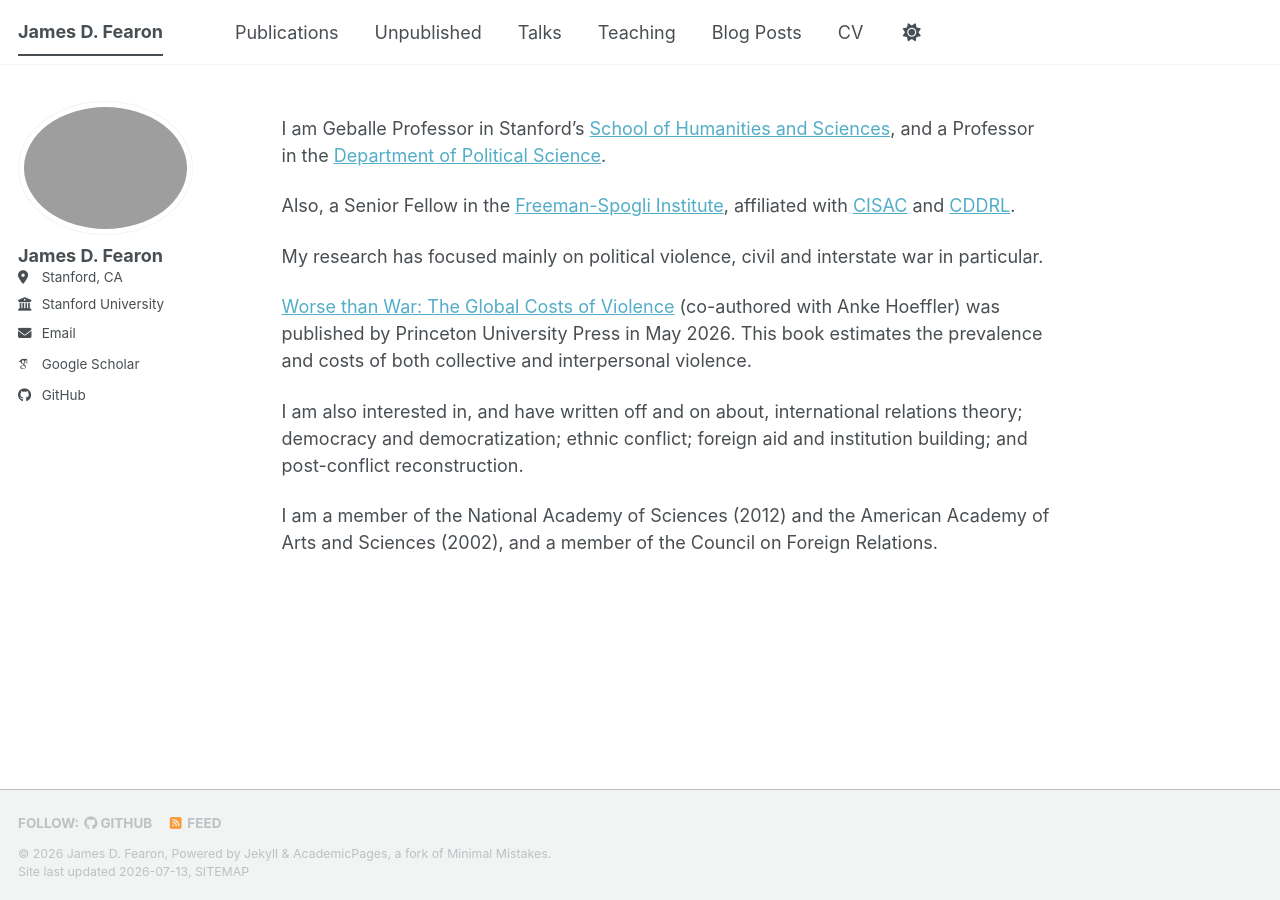
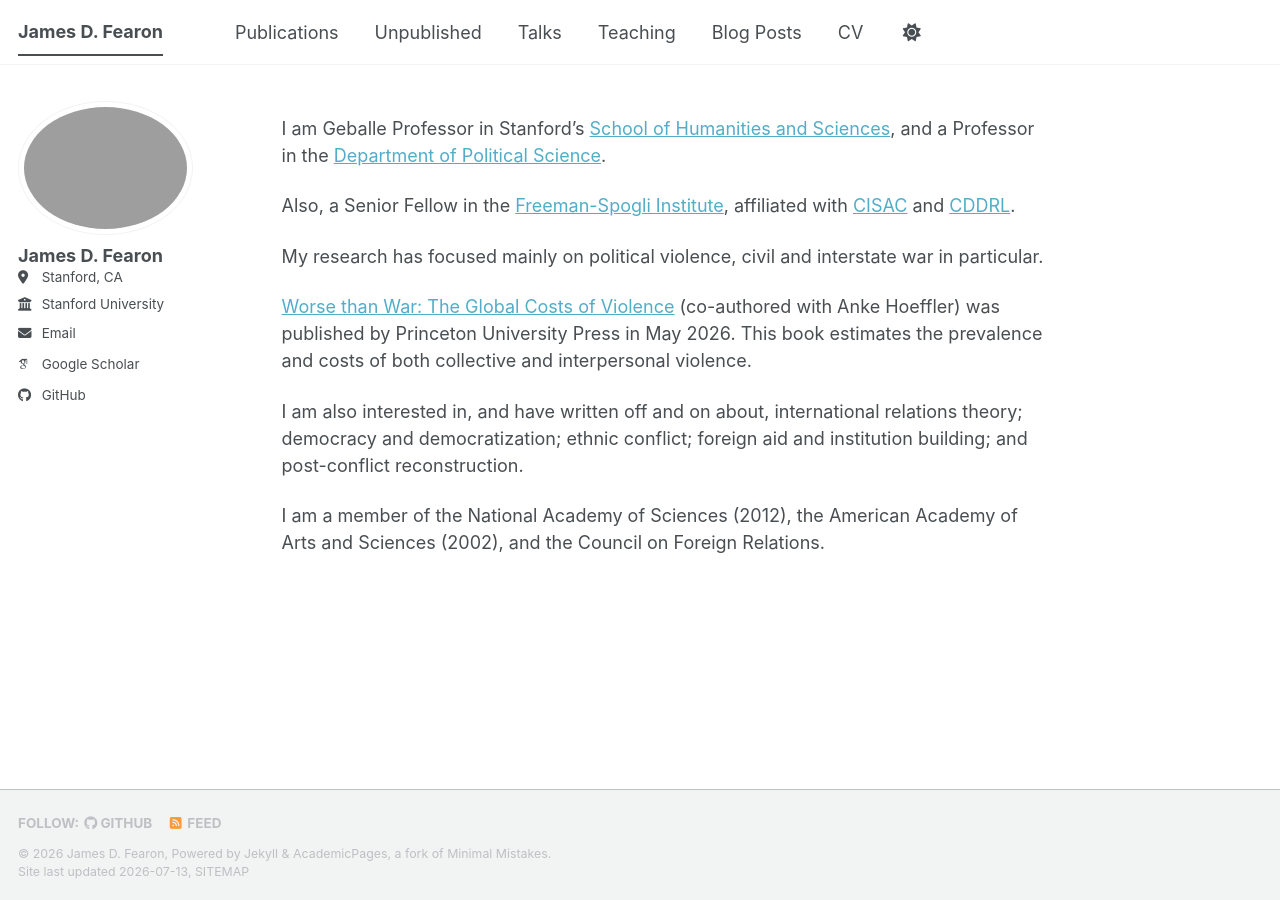
Before and after one commit to jfearon4/jfearon4.github.io, a Jekyll site: the page built from _pages/about.md, in a window 1280 px wide. Built offline with Jekyll 4.4.1, drawn with Linux system fonts in a browser that asks for light colours; some web fonts are replaced; a script bundle is joined from its source files by our own code; library files that are not in the unit come from our copies.

Commit message:
Update about.md

```diff
--- a/_pages/about.md
+++ b/_pages/about.md
@@ -17,4 +17,4 @@ My research has focused mainly on political violence, civil and interstate war i
 
 I am also interested in, and have written off and on about, international relations theory; democracy and democratization; ethnic conflict; foreign aid and institution building; and post-conflict reconstruction.
 
-I am a member of the National Academy of Sciences (2012) and the American Academy of Arts and Sciences (2002), and a member of the Council on Foreign Relations.
+I am a member of the National Academy of Sciences (2012), the American Academy of Arts and Sciences (2002), and the Council on Foreign Relations.
```
